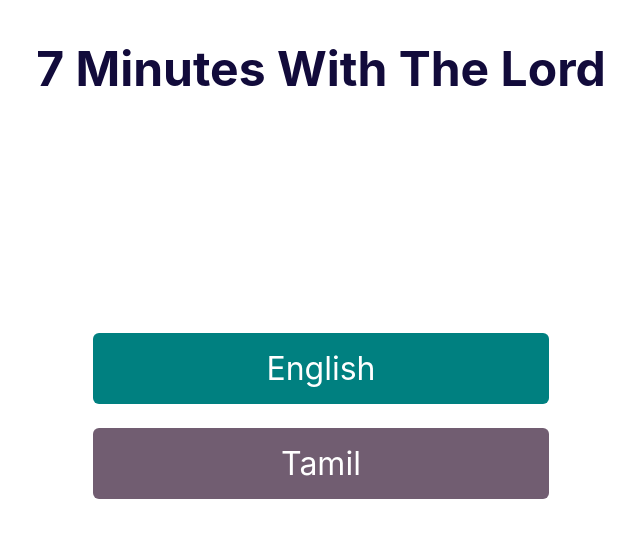
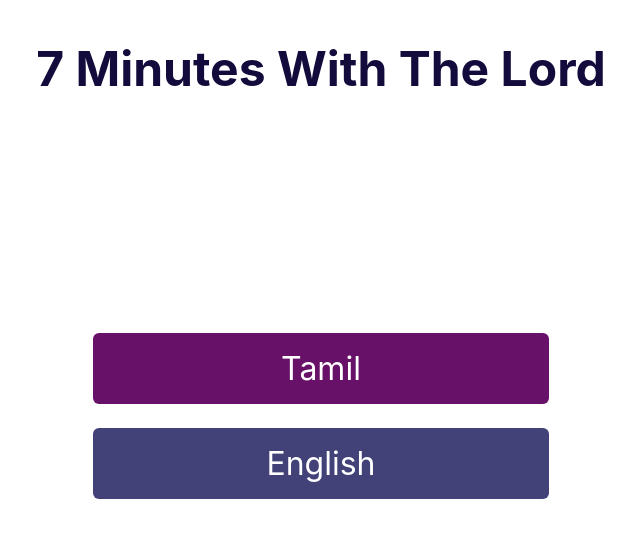
Before and after one commit to beyondfinity/sevenminutes, a React (Create React App) app: page / in a window 1280 px wide. Shown: the top 538 px of the page, without its empty margins (319-959 px from the left). Built offline with nearby package versions, Linux system fonts and the light colour scheme.

Commit message:
Button order & color change

```diff
--- a/src/App.css
+++ b/src/App.css
@@ -96,14 +96,14 @@
   padding: 2% !important;
 }
 .primary-lang {
-  background-color: teal;
+  background-color: rgb(104, 17, 104) !important;
   border: none !important;
   margin-top: 40% !important;
   width: 80% !important;
   font-size: xx-large !important;
 }
 .secondary-lang {
-  background-color: rgba(94, 71, 94, 0.877);
+  background-color: rgb(66, 66, 121) !important;
   border: none !important;
   width: 80% !important;
   font-size: xx-large !important;
--- a/src/Utilis.js
+++ b/src/Utilis.js
@@ -6,8 +6,8 @@ const datas = [
       English: `7 Minutes With The Lord`,
       Tamil: `கர்த்தருடன் 7 நிமிடங்கள்`,
     },
-    lang1: "English",
-    lang2: "Tamil",
+    lang1: "Tamil",
+    lang2: "English",
     counter: 0,
   },
   {
```
